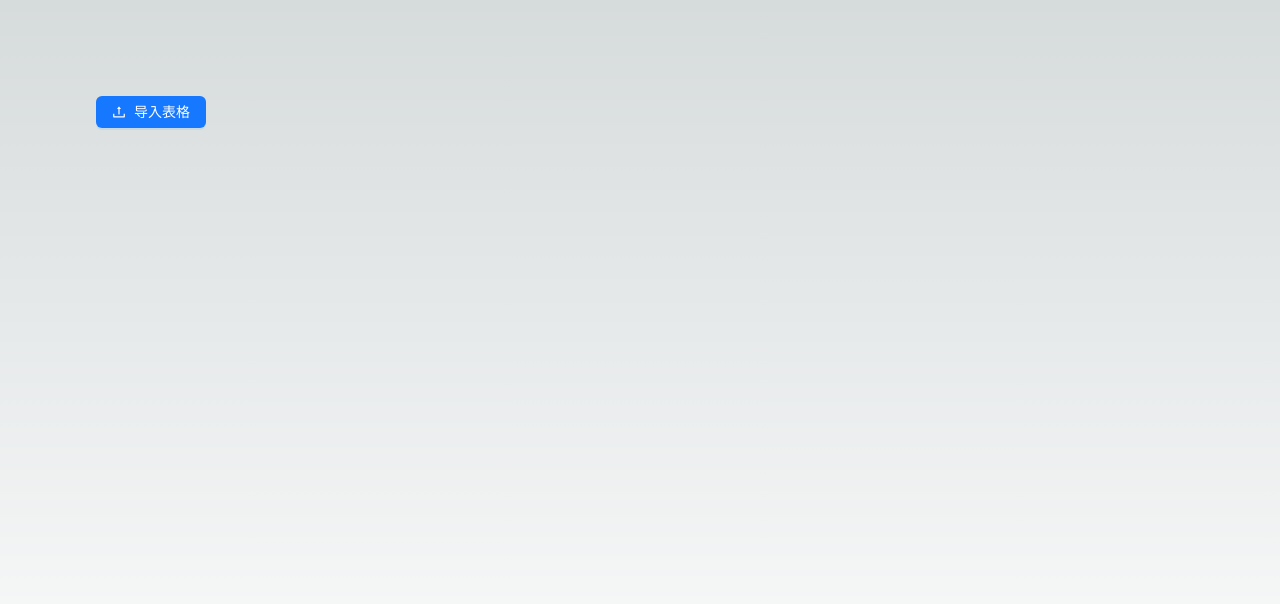
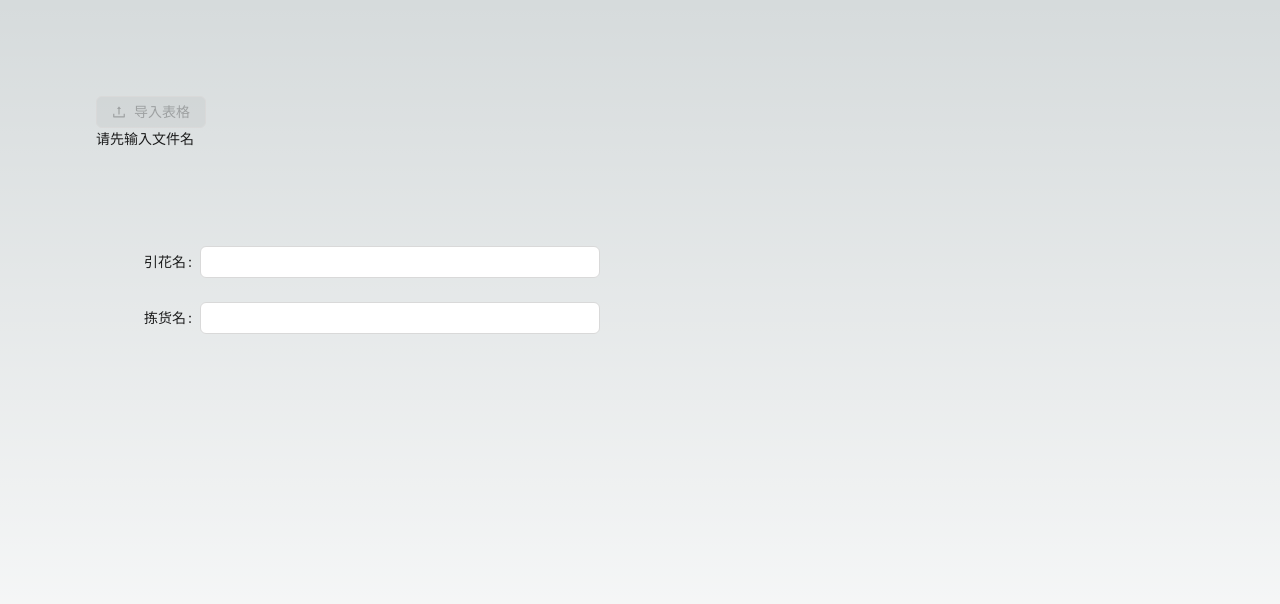
Before and after one commit to bootstet/excel-export-tool, a Next.js app: page / in a window 1280 px wide. Shown: the top 604 px of the page. Built offline with nearby package versions, Linux system fonts and the light colour scheme.

Commit message:
feat: 添加错误提示

```diff
--- a/src/app/page.js
+++ b/src/app/page.js
@@ -1,11 +1,22 @@
 'use client';
+import { useState } from 'react';
 import Image from "next/image";
-import { Upload, Button, message } from 'antd';
+import { Upload, Button, message, Modal, Form, Input } from 'antd';
 import { UploadOutlined } from '@ant-design/icons';
 import * as XLSX from 'xlsx';
 import axios from 'axios'
 
 export default function Home() {
+  const [form] = Form.useForm();
+  const [flowerName, setFlowerName] = useState('');
+  const [goodsName, setGoodsName] = useState('');
+
+  const filedChange = (changedValues, allValues) => {
+    const { flowerName, goodsName } = allValues;
+    setFlowerName(flowerName);
+    setGoodsName(goodsName);
+  }
+
   // 获取SKC值
   const findStringAndNextWord = (str, target) => {
     if (!str) {
@@ -14,6 +25,16 @@ export default function Home() {
     const regex = new RegExp(target + '(\\d+)');
     const match = str.match(regex);
     return match ? match[1] : null;
+  }
+
+  const downFile = (file, name) => {
+    let blob = new Blob([file], { type: "application/zip" })
+    let url = window.URL.createObjectURL(blob)
+    const link = document.createElement("a")
+    link.href = url
+    link.download = name // 重命名文件
+    link.click()
+    URL.revokeObjectURL(url) // 释放内存
   }
 
    // 上传文件并解析成json
@@ -63,7 +84,7 @@ export default function Home() {
             acc[keyObject[cur]]= item[cur]
             return acc
           }, {})
-          console.log('transResult', transResult)
+          // console.log('transResult', transResult)
           return transResult
         })
 
@@ -79,7 +100,7 @@ export default function Home() {
             }
             return acc
           }, {})
-
+          console.log('result', Object.keys(result))
           info.onProgress({ percent: 100 }, info.file);
           info.onSuccess(info.res, info.file);
           axios.get('http://localhost:3001/getData', {
@@ -91,13 +112,15 @@ export default function Home() {
           })
           .then(function (response) {
             console.log(response);
-            let blob = new Blob([response.data], { type: "application/zip" })
-            let url = window.URL.createObjectURL(blob)
-            const link = document.createElement("a")
-            link.href = url
-            link.download = '下单商品图片及数量.zip' // 重命名文件
-            link.click()
-            URL.revokeObjectURL(url) // 释放内存
+            if (response.status === 200) {
+              if (response.data.type === 'application/zip') {
+                downFile(response.data, flowerName)
+
+              }
+            } else {
+              message.error('文件下载失败');
+            }
+
           })
           .catch(function (error) {
             console.log(error);
@@ -105,6 +128,56 @@ export default function Home() {
           .finally(function () {
             // always executed
           });
+
+          axios.get('http://localhost:3001/getGoodsData', {
+            params: result,
+            responseType: 'blob',
+            headers: {
+              responseType: 'blob'
+            }
+          })
+          .then(function (response) {
+            console.log(response);
+            if (response.status === 200) {
+              if (response.data.type === 'application/zip') {
+                downFile(response.data, goodsName)
+              }
+            } else {
+              message.error('文件下载失败');
+            }
+
+          })
+          .catch(function (error) {
+            console.log(error);
+          })
+          .finally(function () {
+            // always executed
+          });
+
+
+          axios.get('http://localhost:3001/getNoExistData', {
+            params: result,
+            headers: {
+            }
+          })
+          .then(function (response) {
+            console.log(response);
+            if (response.status === 200) {
+              console.log('response.data', response.data.data)
+              const data = Object.keys(response.data.data).join(',')
+              console.log('data', data)
+              Modal.info({
+                title: '不存在的图片skc有：',
+                content: data
+              })
+            } else {
+              message.error('文件下载失败');
+            }
+
+          })
+          .catch(function (error) {
+            console.log(error);
+          })
         }
       } catch (e) {
         console.error('e', e)
@@ -119,6 +192,7 @@ export default function Home() {
     headers: {
       authorization: 'authorization-text',
     },
+    maxCount: 1,
     onChange(info) {
       if (info.file.status !== 'uploading') {
         console.log(info.file, info.fileList);
@@ -126,9 +200,9 @@ export default function Home() {
       // const result = info.file.raw;
       // const workbook = XLSX.read(result, { type: 'binary' });
       if (info.file.status === 'done') {
-        message.success(`${info.file.name} file uploaded successfully`);
+        message.success(`${info.file.name} 上传成功`);
       } else if (info.file.status === 'error') {
-        message.error(`${info.file.name} file upload failed.`);
+        message.error(`${info.file.name} 上传失败.`);
       }
     },
 
@@ -151,12 +225,34 @@ export default function Home() {
     console.log('选取的图片文件信息', res)
   }
   return (
-    <main className="flex min-h-screen  justify-between p-24">
+    <main className="min-h-screen ">
+      <div  className="flex  justify-between p-24">
+        {console.log('---', form.getFieldsValue('flowerName'))}
         <Upload {...props}>
-        <Button type="primary" icon={<UploadOutlined />}>
-          导入表格
-        </Button>
-      </Upload>
+          <Button type="primary" disabled={!flowerName || !goodsName} icon={<UploadOutlined />}>
+            导入表格
+          </Button>
+          {(!flowerName || !goodsName) && <div>请先输入文件名</div>}
+        </Upload>
+      </div>
+
+      <Form
+        name="basic"
+        form={form}
+        labelCol={{ span: 8 }}
+        wrapperCol={{ span: 16 }}
+        style={{ maxWidth: 600 }}
+        initialValues={{ remember: true }}
+        autoComplete="off"
+        onValuesChange={filedChange}
+      >
+        <Form.Item label="引花名" name="flowerName">
+          <Input />
+        </Form.Item>
+        <Form.Item label="拣货名" name="goodsName">
+          <Input />
+        </Form.Item>
+      </Form>
     </main>
   );
 }
```
Also changed, not shown: 1 other file (tests, documents, lock files or other folders).
